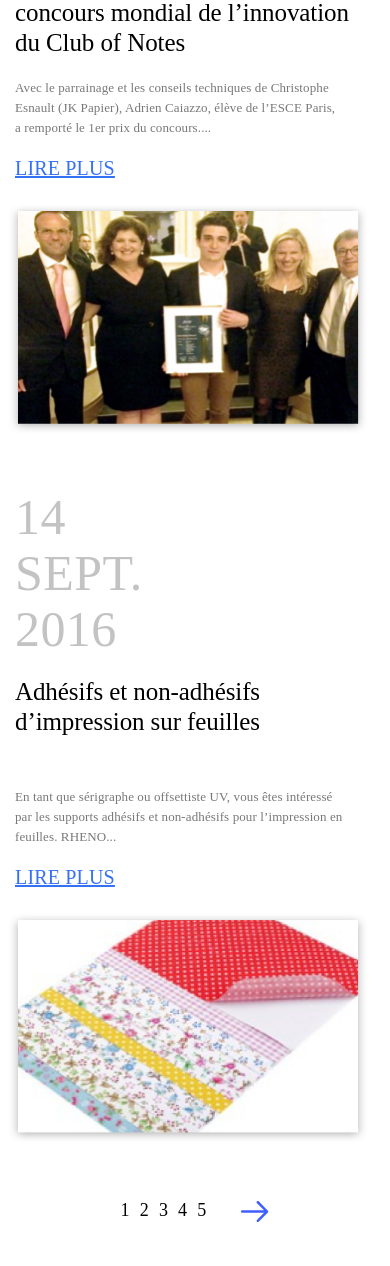
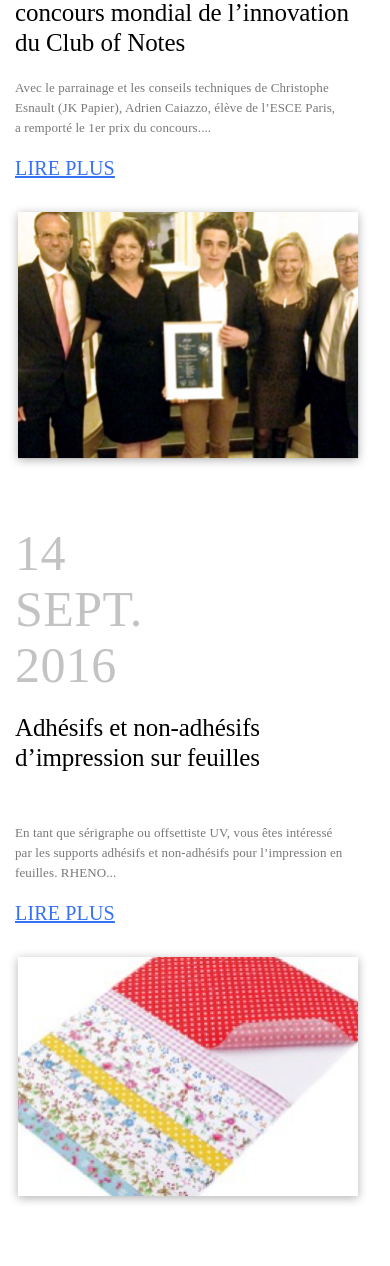
Before and after one commit to zayrt/rheno-static, a PHP site: page /actualites.html in a window 390 px wide. Shown: the part 579-1845 px from the top of the page. Run offline with PHP 8.4, Linux system fonts and the light colour scheme; some libraries are stand-ins or nearby versions; some web fonts are replaced.

Commit message:
actu good picture

```diff
--- a/css/actualites.css
+++ b/css/actualites.css
@@ -77,7 +77,6 @@
         height: 110px;
     }
     .actu-img {
-        height: 230px;
         position: relative;
         left: -7px;
     }
```
